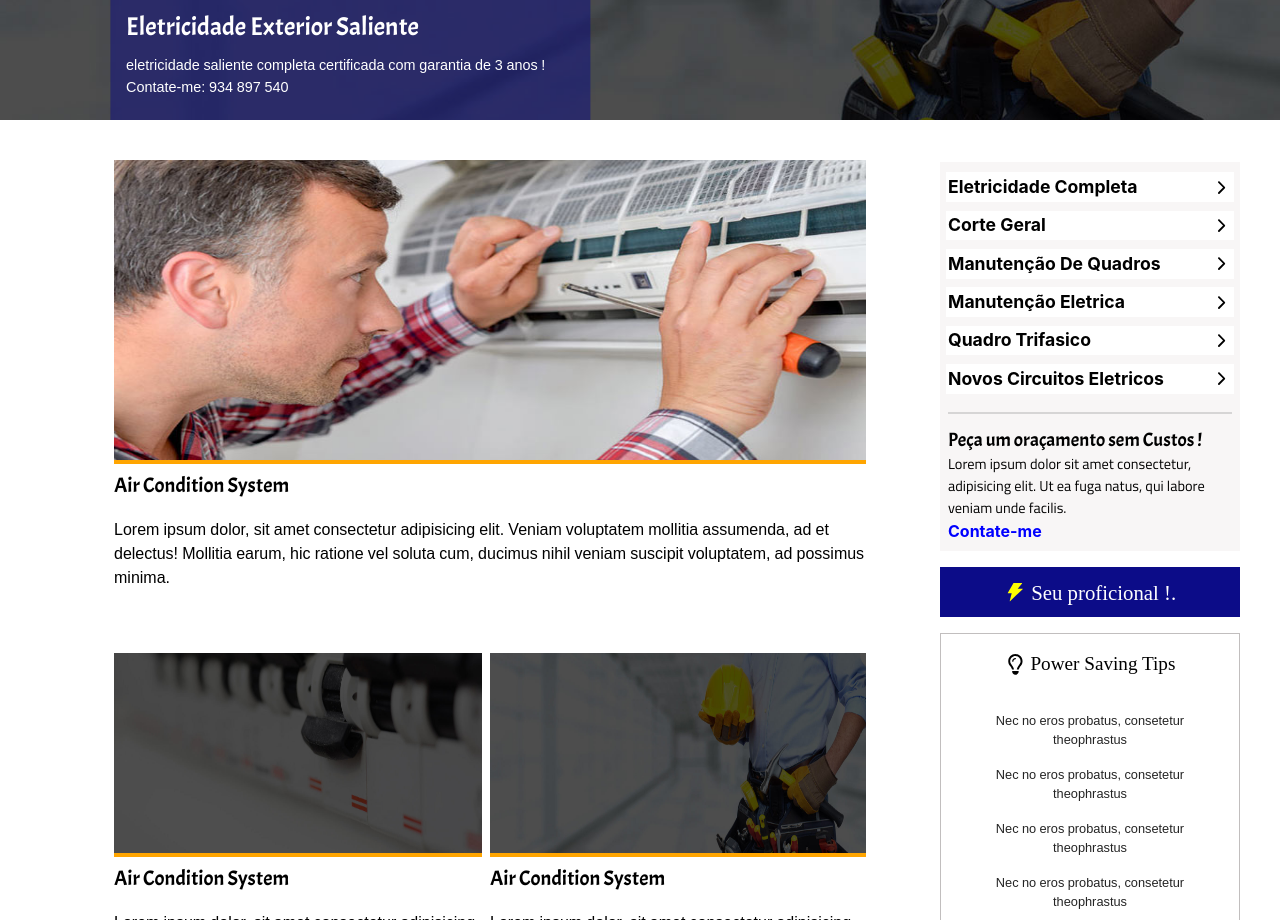
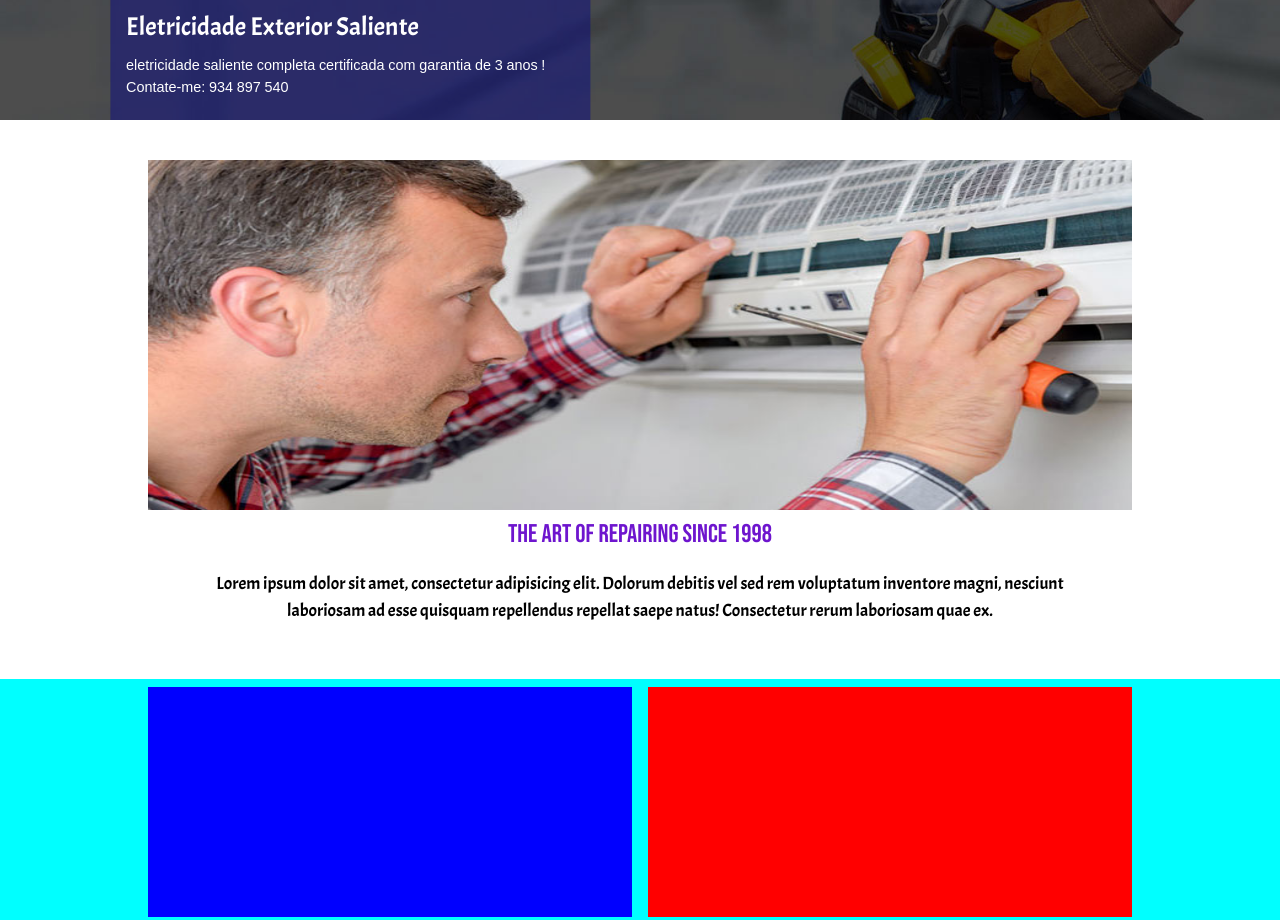
Before and after one commit to antonioCarlosFerreiraFilho/FioCerto-frontend, a React (Vite) app: page /about in a window 1280 px wide. Shown: the part 180-1100 px from the top of the page. Built offline with nearby package versions, Linux system fonts and the light colour scheme; a web font is replaced by a local one.

Commit message:
Component AboutProfessional, AboutInfo, AboutBanner create

```diff
--- a/src/App.jsx
+++ b/src/App.jsx
@@ -4,6 +4,7 @@ import { BrowserRouter, Routes, Route } from "react-router-dom";
 import Home from "./pages/Home/Home";
 import Article from "./pages/Article/Article";
 import Footer from "./pages/Footer/Footer";
+import About from "./pages/About/About";
 //components
 import TopHeader from "./components/TopContact/TopContact";
 import Header from "./components/Header/Header";
@@ -16,7 +17,7 @@ function App() {
         <Header />
         <Routes>
           <Route path="/" element={<Home />} />
-          <Route path="/about" element={<Article />} />
+          <Route path="/about" element={<About />} />
           <Route path="/galery" element={<Article />} />
           <Route path="/article" element={<Article />} />
           <Route path="/contact" element={<Article />} />
--- a/src/components/AboutBanner/AboutBanner.css
+++ b/src/components/AboutBanner/AboutBanner.css
@@ -1,3 +1,111 @@
 @media screen and (min-width: 358px) {
 
+  .AboutBanner {}
+
+  .AboutBanner_container {
+
+    width: 100%;
+
+    background-image: url("../../../public/banner/slide_2.jpg");
+    background-position: center;
+    background-repeat: no-repeat;
+    background-size: cover;
+  }
+
+  .AboutBanner_content {}
+
+  .AboutBanner_content-box-Banner {
+
+    width: 100%;
+    height: 300px;
+
+    position: relative;
+    z-index: 100;
+  }
+
+  .AboutBanner_content-box-Banner-titleDesctiption {
+
+    background-color: #00008B70;
+
+    width: 97%;
+    height: 120px;
+
+    position: absolute;
+    bottom: 0;
+    left: 50%;
+    transform: translate(-50%);
+  }
+
+  .AboutBanner_content-box-Banner-titleDesctiption-box {
+
+    padding: .5rem 1rem .5rem 1rem;
+    box-sizing: border-box;
+  }
+
+  .AboutBanner_content-box-Banner-titleDesctiption-box h1 {
+
+    color: white;
+
+    font-size: 1.6rem;
+    font-family: "Acme", sans-serif;
+    font-weight: 400;
+    font-style: normal;
+    text-align: start;
+    margin: 0;
+  }
+
+  .AboutBanner_content-box-Banner-titleDesctiption-box p {
+
+    color: white;
+
+    font-size: .9rem;
+    font-family: "Noto Sans Tai Viet", sans-serif;
+    font-weight: 400;
+    font-style: normal;
+    text-align: start;
+
+    margin: .5rem 0 0 0;
+  }
 }
+
+@media screen and (min-width: 500px) {
+
+  /* box description */
+
+  .AboutBanner_content-box-Banner-titleDesctiption {
+    max-width: 480px;
+  }
+}
+
+@media screen and (min-width: 768px) {
+
+  /* box description */
+
+  .AboutBanner_content {
+
+    width: 100%;
+
+    display: flex;
+    justify-content: center;
+  }
+
+  .AboutBanner_content-box-Banner {
+
+    max-width: 768px;
+  }
+
+  .AboutBanner_content-box-Banner-titleDesctiption {
+
+    left: 1%;
+    transform: translate(-0%);
+  }
+}
+
+@media screen and (min-width: 1200px) {
+
+  .AboutBanner_content-box-Banner-titleDesctiption {
+
+    left: 1%;
+    transform: translate(-32%);
+  }
+}
--- a/src/components/AboutBanner/AboutBanner.jsx
+++ b/src/components/AboutBanner/AboutBanner.jsx
@@ -2,8 +2,21 @@ import "./AboutBanner.css";
 
 const AboutBanner = () => {
   return (
-    <div>
-      <h1>ola</h1>
+    <div className="AboutBanner">
+      <div className="AboutBanner_container">
+        <div className="AboutBanner_content">
+
+          <div className="AboutBanner_content-box-Banner">
+            <div className="AboutBanner_content-box-Banner-titleDesctiption">
+              <div className="AboutBanner_content-box-Banner-titleDesctiption-box">
+                <h1>Eletricidade Exterior Saliente</h1>
+                <p>eletricidade saliente completa certificada com garantia de 3 anos ! Contate-me: 934 897 540</p>
+              </div>
+            </div>
+          </div>
+
+        </div>
+      </div>
     </div>
   );
 };
--- /dev/null
+++ b/src/components/AboutInfo/AboutInfo.css
@@ -0,0 +1,123 @@
+@media screen and (min-width: 358px) {
+
+  .AboutInfo {}
+
+  .AboutInfo-container {
+
+    width: 100%;
+
+    margin-top: 3rem;
+  }
+
+  .AboutInfo-content {
+
+    width: 100%;
+  }
+
+  /* boxes */
+
+  .AboutInfo-boxes {
+
+    background-color: aqua;
+
+    width: 100%;
+
+    display: flex;
+    flex-direction: column;
+    justify-content: center;
+    align-items: center;
+  }
+
+  /* box description */
+
+  .AboutInfo-boxes-boxDescription {
+
+    width: 100%;
+
+    padding: .5rem;
+    box-sizing: border-box;
+  }
+
+  .AboutInfo-boxes-boxDescription-card {
+
+    background-color: blue;
+
+    width: 100%;
+    height: 230px;
+
+    margin-bottom: 1rem;
+  }
+
+  /* box Professional */
+
+  .AboutInfo-boxes-boxProfessional {
+    width: 100%;
+
+    padding: .5rem;
+    box-sizing: border-box;
+  }
+
+  .AboutInfo-boxes-boxProfessional-card {
+    background-color: red;
+
+    width: 100%;
+    height: 230px;
+
+    margin-bottom: 1rem;
+  }
+}
+
+@media screen and (min-width: 500px) {
+
+  /* box description */
+
+  .AboutInfo-boxes-boxDescription {
+
+    width: 100%;
+    max-width: 500px;
+  }
+
+  /* box Professional */
+
+  .AboutInfo-boxes-boxProfessional {
+    width: 100%;
+    max-width: 500px;
+  }
+}
+
+@media screen and (min-width: 768px) {
+
+   /* boxes */
+
+   .AboutInfo-boxes {
+
+    background-color: aqua;
+
+    width: 100%;
+    height: 100%;
+
+    display: flex;
+    flex-direction: row;
+    justify-content: center;
+    align-items: start;
+  }
+
+  /* box description */
+
+  .AboutInfo-boxes-boxDescription {
+
+    width: 50%;
+    height: 100%;
+  }
+
+  .AboutInfo-boxes-boxDescription-card {
+
+    margin: 0rem 0 1rem 0;
+  }
+
+  /* box Professional */
+
+  .AboutInfo-boxes-boxProfessional {
+    width: 50%;
+  }
+}
--- /dev/null
+++ b/src/components/AboutInfo/AboutInfo.jsx
@@ -0,0 +1,30 @@
+import "./AboutInfo.css";
+
+const AboutInfo = () => {
+  return (
+    <div className="AboutInfo">
+      <div className="AboutInfo-container">
+        <div className="AboutInfo-content">
+
+          <div className="AboutInfo-boxes">
+            <div className="AboutInfo-boxes-boxDescription">
+              <div className="AboutInfo-boxes-boxDescription-card"></div>
+              <div className="AboutInfo-boxes-boxDescription-card"></div>
+              <div className="AboutInfo-boxes-boxDescription-card"></div>
+              <div className="AboutInfo-boxes-boxDescription-card"></div>
+            </div>
+            <div className="AboutInfo-boxes-boxProfessional">
+              <div className="AboutInfo-boxes-boxProfessional-card"></div>
+              <div className="AboutInfo-boxes-boxProfessional-card"></div>
+              <div className="AboutInfo-boxes-boxProfessional-card"></div>
+              <div className="AboutInfo-boxes-boxProfessional-card"></div>
+            </div>
+          </div>
+
+        </div>
+      </div>
+    </div>
+  );
+};
+
+export default AboutInfo;
--- /dev/null
+++ b/src/components/AboutProfessional/AboutProfessional.css
@@ -0,0 +1,123 @@
+@media screen and (min-width: 358px) {
+
+  .AboutProfessional {
+
+
+  }
+
+  .AboutProfessional-container {
+
+    width: 100%;
+  }
+
+  .AboutProfessional-content {
+
+    width: 100%;
+
+    display: flex;
+    flex-direction: column;
+    justify-content: center;
+    align-items: center;
+  }
+
+  /* box Image */
+
+  .AboutProfessional-box-Professional {
+    width: 100%;
+
+    padding: .5rem;
+    margin-top: 2rem;
+    box-sizing: border-box;
+  }
+
+  .AboutProfessional-box-Professional-Image {
+
+
+  }
+
+  .AboutProfessional-box-Professional-Image img {
+
+    width: 100%;
+    height: 200px;
+  }
+
+  /* box description */
+
+  .AboutProfessional-box-Professional-description {
+
+    width: 100%;
+
+    display: flex;
+    justify-content: center;
+    align-items: center;
+  }
+
+  .AboutProfessional-box-Professional-description-content {
+
+    width: 90%;
+  }
+
+  .AboutProfessional-box-Professional-description-content h1 {
+
+    color: rgb(110, 21, 206);
+
+    font-size: 1.6rem;
+    font-family: "Bebas Neue", sans-serif;
+    font-weight: 400;
+    font-style: normal;
+    text-align: center;
+
+    margin: 0;
+  }
+
+  .AboutProfessional-box-Professional-description-content p {
+
+    color:black;
+
+    font-size: 1.1rem;
+
+    font-family: "Acme", sans-serif;
+    font-weight: 400;
+    font-style: normal;
+    text-align: center;
+
+    margin: 1rem 0 0 0;
+  }
+}
+
+@media screen and (min-width: 600px) {
+
+  .AboutProfessional-box-Professional-Image img {
+
+    width: 100%;
+    height: 300px;
+  }
+}
+
+@media screen and (min-width: 768px) {
+
+  .AboutProfessional-box-Professional-Image img {
+
+    width: 100%;
+    height: 350px;
+  }
+}
+
+@media screen and (min-width: 1000px) {
+
+  .AboutProfessional-content {
+
+    width: 100%;
+
+    display: flex;
+    flex-direction: column;
+    justify-content: center;
+    align-items: center;
+  }
+
+  /* box Image */
+
+  .AboutProfessional-box-Professional {
+    max-width: 1000px;
+  }
+}
--- /dev/null
+++ b/src/components/AboutProfessional/AboutProfessional.jsx
@@ -0,0 +1,34 @@
+import "./AboutProfessional.css";
+
+const AboutProfessional = () => {
+  return (
+    <div className="AboutProfessional">
+      <div className="AboutProfessional-container">
+        <div className="AboutProfessional-content">
+
+          <div className="AboutProfessional-box-Professional">
+
+            <div className="AboutProfessional-box-Professional-Image">
+              <img src="/public/background/service_home_1.jpg" alt="" />
+            </div>
+
+            <div className="AboutProfessional-box-Professional-description">
+              <div className="AboutProfessional-box-Professional-description-content">
+                <h1>The Art Of Repairing Since 1998</h1>
+                <p>
+                  Lorem ipsum dolor sit amet, consectetur adipisicing elit.
+                  Dolorum debitis vel sed rem voluptatum inventore magni,
+                  nesciunt laboriosam ad esse quisquam repellendus repellat
+                  saepe natus! Consectetur rerum laboriosam quae ex.
+                </p>
+              </div>
+            </div>
+
+          </div>
+        </div>
+      </div>
+    </div>
+  );
+};
+
+export default AboutProfessional;
--- /dev/null
+++ b/src/pages/About/About.css
@@ -0,0 +1,3 @@
+@media screen and (min-width: 358px) {
+
+}
--- /dev/null
+++ b/src/pages/About/About.jsx
@@ -0,0 +1,24 @@
+//css
+import "./About.css";
+//components
+import AboutBanner from "../../components/AboutBanner/AboutBanner";
+import AboutProfessional from "../../components/AboutProfessional/AboutProfessional";
+import AboutInfo from "../../components/AboutInfo/AboutInfo";
+
+const About = () => {
+  return (
+    <div>
+      <section>
+        <AboutBanner />
+      </section>
+      <section>
+        <AboutProfessional />
+      </section>
+      <section>
+        <AboutInfo />
+      </section>
+    </div>
+  );
+};
+
+export default About;
```
